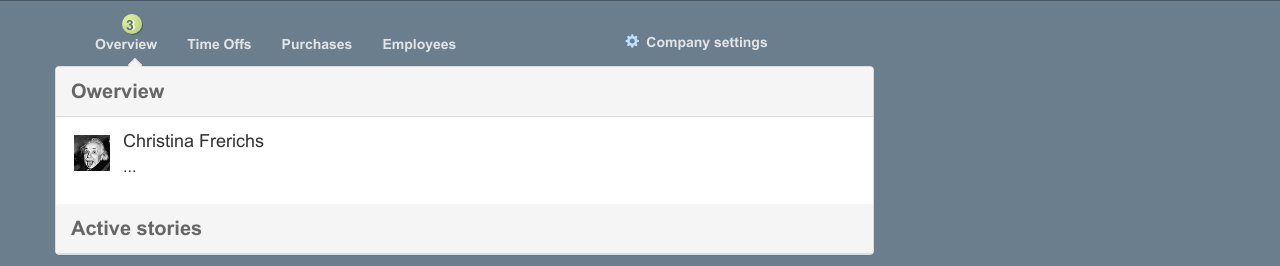
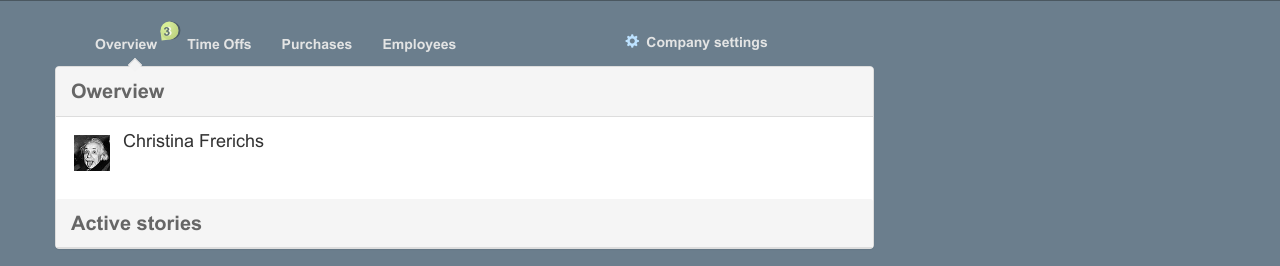
Before and after one commit to Sushinoa/Task-3, a website: page src/index.html in a window 1280 px wide. Shown: the part 44-310 px from the top of the page. Drawn offline with nearby package versions, Linux system fonts and the light colour scheme.

Commit message:
Правка всплывашки

```diff
--- a/src/css/main.css
+++ b/src/css/main.css
@@ -12,15 +12,15 @@ body {
     position: relative;
 }
 .disk{
-    width: 20px;
-    height: 20px;
+    width: 18px;
+    height: 18px;
     border-radius:10px;
     top: 58px;
     left: 122px;
-
+    transform: rotate(96deg);
     /*background-color: #b7cc77;*/
-    position: absolute;
-    box-shadow: #4e5c67 1px 1px 0 0 ;
+    /*position: absolute;*/
+    box-shadow: #4e5c67 2px 0 0 0 ;
     background: radial-gradient(at 4px 2px,
     #d7ee96 25%,
     #d3e898 29%,
@@ -28,25 +28,26 @@ body {
     );
 
 }
-.dd1{
-    width: 6px;
-    height: 6px;
+.notification{
+    width: 10px;
+    height: 10px;
     background: #d3e898;
-    border: 1px solid #b7cc77;
     position: absolute;
-    left: 10%;
-    top: 22%;
-    transform: rotate(96deg);
-    border-bottom: none;
-    border-right: none;
+    left: 13%;
+    top: -4%;
+    transform: rotate(263deg);
 
 }
+
 .disk span{
+    position: absolute;
     font-family: "ArialBold";
-    font-size: 14px;
+    font-size: 12px;
     color: #5f7073;
     text-shadow: 2px 0 0 #f5f8ec;
-    margin-left: 4px;
+    margin-left: 3px;
+    margin-top: 2px;
+    /*transform: rotate(45deg);*/
 }
 .navi_header{
     font-family: "ArialBold";
@@ -83,8 +84,12 @@ body {
 
 }
 .navi_header a:hover{
-    color: #d6e3ee;
+    color: #8c9daa;
 }
+.navi_header a:active{
+    color: #bbcddc;
+}
+
 .logout{
     width: 75px;
     border-left:2px solid #808c93;
@@ -116,6 +121,7 @@ body {
 .settings{
     width: 70%;
     margin-top: 30px;
+    position: relative;
 }
 .menu{
     width:100%;
@@ -128,6 +134,7 @@ body {
     flex-direction: row;
     align-items: flex-end;
     justify-content: flex-start;
+    position: relative;
 }
 .menu_settings li{
     list-style-type: none;
@@ -144,6 +151,10 @@ body {
 .menu_settings a:hover{
     color: #8c9daa;
 }
+.menu_settings a:active{
+    color: #bbcddc;
+}
+
 .company_settings{
     margin-left: 130px;
 }
@@ -151,6 +162,7 @@ body {
 .content{
     width: 100%;
     background-color: #6b7e8d;
+    /*padding-bottom: 100px;*/
 }
 
 .panel-default{
@@ -183,6 +195,7 @@ body {
 }
 
 .tool_tip{
+    /*display: none;*/
     display: flex;
     flex-direction: column;
     justify-content: center;
@@ -283,3 +296,12 @@ body {
     color: #6689a6;
     text-decoration: underline;
 }
+.footer{
+    position: absolute;
+    bottom: 0;
+    background-color:#46535c;
+    width:100%;
+    height: 80px;
+    color: #ccc;
+    text-align: center;
+}
--- a/src/index.html
+++ b/src/index.html
@@ -47,12 +47,14 @@
 
         </div>
             <div class="settings">
-                <div class="dd1"></div>
-                <div class="disk">
-                    <span>3</span>
+                <div class="notification">
+                    <div class="disk">
+                        <span>3</span>
+                    </div>
                 </div>
-                    <menu class="menu_settings">
-                        <li>
+
+                    <menu class="menu_settings menu_settings_active">
+                        <li >
                             <a href="#">Overview</a>
                         </li>
                         <li>
@@ -87,31 +89,7 @@
                    <p class="panel-title">Owerview</p>
                </div>
                <div class="panel-body">
-                   <!--<div class="tool_tip">-->
-                       <!--<ul class=" tool_tip_container" >-->
-                           <!--<li class="header_cotainer">-->
-                               <!--&lt;!&ndash;<div class="imd_border">&ndash;&gt;-->
-                                   <!--<img class="img " src="../images/foto.jpg" alt="Personal image">-->
-                               <!--&lt;!&ndash;</div>&ndash;&gt;-->
 
-                               <!--<div class="">-->
-                                   <!--<p class="">Заголовок медиа</p>-->
-                               <!--</div>-->
-                           <!--</li>-->
-                           <!--<li class="media">-->
-                               <!--<div class="media-body">-->
-                                   <!--<p class="media-heading">Заголовок медиа</p>-->
-
-                               <!--</div>-->
-                           <!--</li>-->
-                           <!--<li class="media">-->
-                               <!--<div class="media-body">-->
-                                   <!--<p class="media-heading">Заголовок медиа</p>-->
-
-                               <!--</div>-->
-                           <!--</li>-->
-                       <!--</ul>-->
-                   <!--</div>-->
 
                    <ul class="media-list">
                        <li class="media">
@@ -120,7 +98,7 @@
                            </a>
                            <div class="media-body">
                                <h4 class="media-heading" data-tooltip="Подсказка номер 2">Christina Frerichs</h4>
-                               ...
+
                            </div>
                        </li>
                    </ul>
@@ -167,6 +145,9 @@
         </li>
     </ul>
 </div>
+<!--<footer class="footer">-->
+    <!--<p class="pull-left"> Copyright © Footer E-commerce. </p>-->
+<!--</footer>-->
 
 <script src="../bower_components/jquery/dist/jquery.js"></script>
 <script src="../bower_components/bootstrap/dist/js/bootstrap.js"></script>
```
